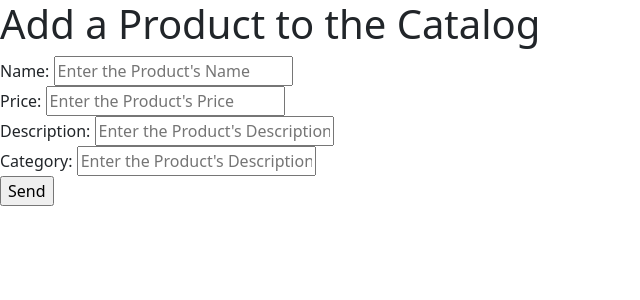
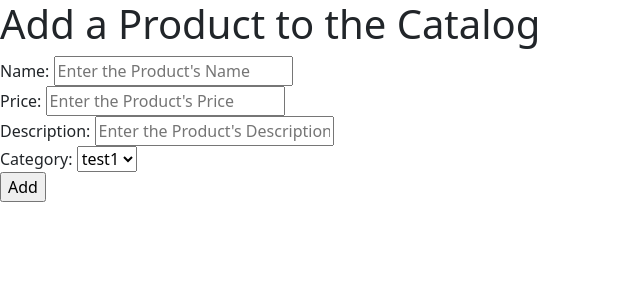
Before and after one commit to DHay10/Ecom_ProjectF22, a PHP site: page /app/views/Admin/addProduct.php in a window 1280 px wide. Shown: the top 300 px of the page, without its empty margins (0-640 px from the left). Run offline with PHP 8.4, Linux system fonts and the light colour scheme; some libraries are stand-ins or nearby versions.

Commit message:
Added admin addProduct  and productList

```diff
--- a/app/controllers/Product.php
+++ b/app/controllers/Product.php
@@ -28,7 +28,7 @@ class Product extends \app\core\Controller {
             $newProduct->insert();
             header('location:/Admin/Dashboard');
         } else {
-            $this->view('Product/add');
+            $this->view('Admin/addProduct');
         }
 	}
 
--- a/app/views/Admin/addProduct.php
+++ b/app/views/Admin/addProduct.php
@@ -20,10 +20,15 @@
                 <label for="product_desc">Description:</label>
                 <input type="textarea" id="product_desc" name="product_desc" placeholder="Enter the Product's Description" required><br>
 
-                <label for="product_desc">Category:</label>
-                <input type="textarea" id="product_desc" name="product_desc" placeholder="Enter the Product's Description" required><br>
+                <label for="product_cate">Category:</label>
+                <select id="product_cate" name="product_cate" required>
+                    <!-- Find which category to add -->
+                    <option value="Test1">test1</option>
+                    <option value="Test2">test2</option>
+                    <option value="Test3">test3</option>
+                </select><br>
 
-                <input type="submit" name="action" value="Send"/>
+                <input type="submit" name="action" value="Add"/>
             </form>
         </div>
     </body>
```
Also changed, not shown: app/views/Admin/productList.php (+33 -0 lines).
